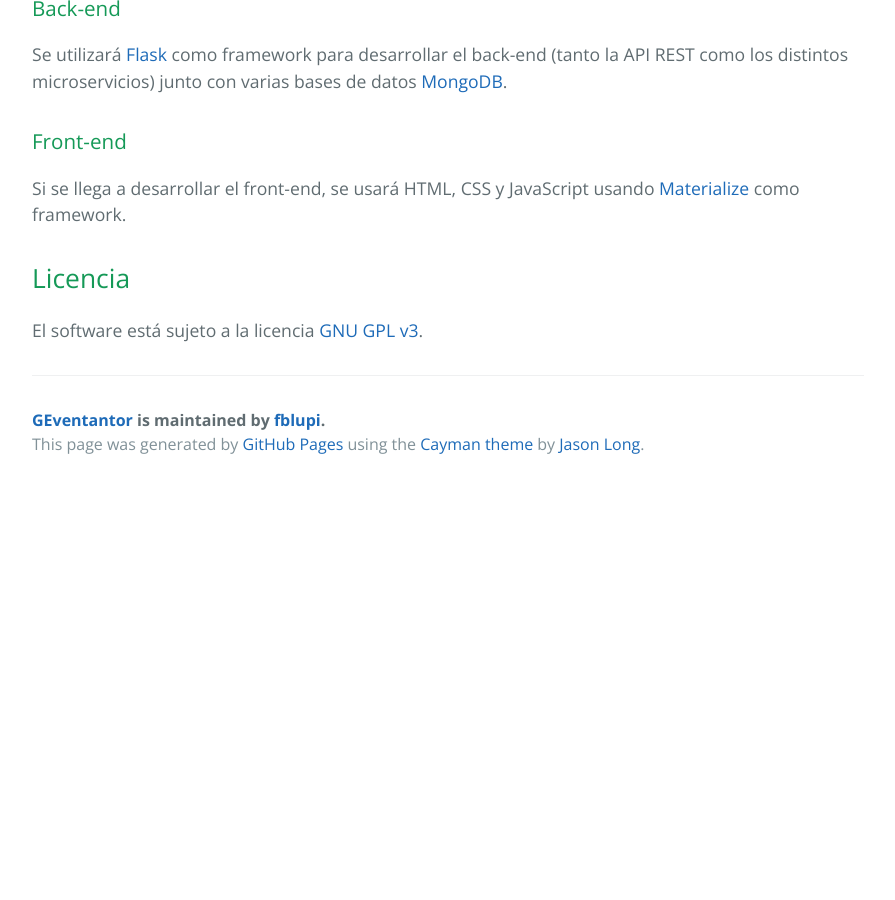
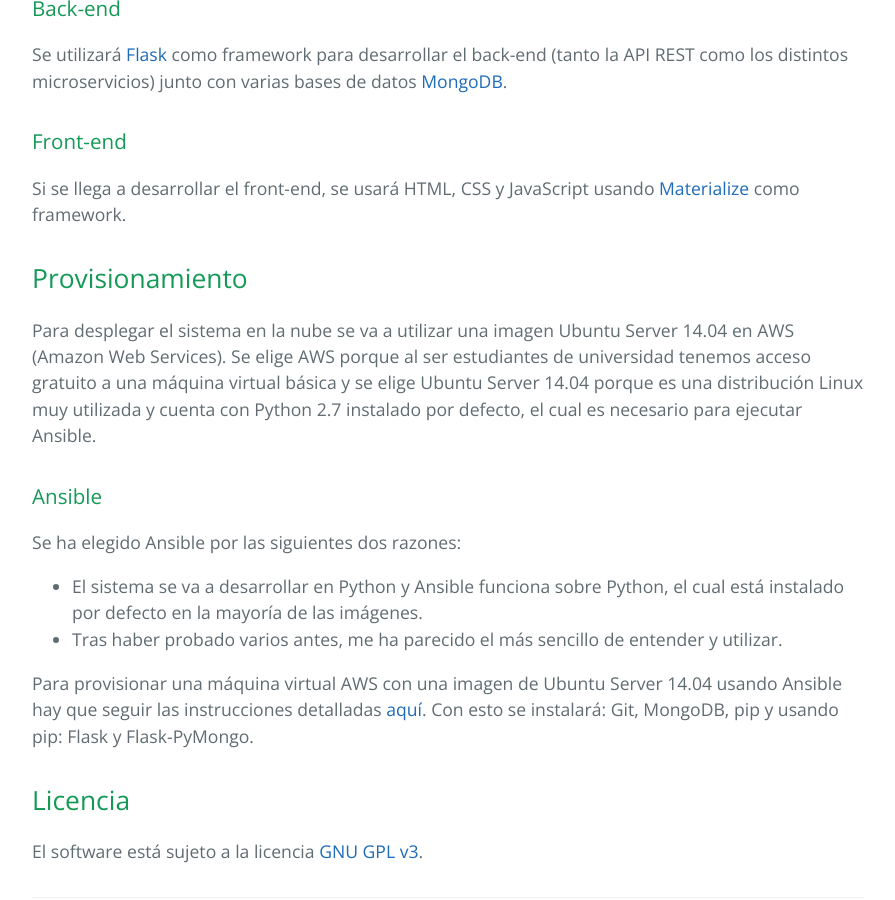
Before and after one commit to fblupi/GEventator, a Jekyll site: the page built from index.md, in a window 1280 px wide and 900 px high, scrolled down 1684 px. Shown: the whole window, without its empty margins (192-1087 px from the left). Built offline with Jekyll 4.4.1, drawn with Linux system fonts in a browser that asks for light colours; before the commit the page ends 2172 px from its top, so only the background shows below that.

Commit message:
Sync gh-pages with master

```diff
--- a/index.md
+++ b/index.md
@@ -42,6 +42,18 @@ Se utilizará [Flask](http://flask.pocoo.org/) como framework para desarrollar e
 
 Si se llega a desarrollar el front-end, se usará HTML, CSS y JavaScript usando [Materialize](http://materializecss.com/) como framework.
 
+## Provisionamiento
+
+Para desplegar el sistema en la nube se va a utilizar una imagen Ubuntu Server 14.04 en AWS (Amazon Web Services). Se elige AWS porque al ser estudiantes de universidad tenemos acceso gratuito a una máquina virtual básica y se elige Ubuntu Server 14.04 porque es una distribución Linux muy utilizada y cuenta con Python 2.7 instalado por defecto, el cual es necesario para ejecutar Ansible.
+
+### Ansible
+
+Se ha elegido Ansible por las siguientes dos razones:
+* El sistema se va a desarrollar en Python y Ansible funciona sobre Python, el cual está instalado por defecto en la mayoría de las imágenes.
+* Tras haber probado varios antes, me ha parecido el más sencillo de entender y utilizar.
+
+Para provisionar una máquina virtual AWS con una imagen de Ubuntu Server 14.04 usando Ansible hay que seguir las instrucciones detalladas [aquí](provision/Ansible/README.md). Con esto se instalará: Git, MongoDB, pip y usando pip: Flask y Flask-PyMongo.
+
 ## Licencia
 
 El software está sujeto a la licencia [GNU GPL v3](https://github.com/fblupi/master_informatica-CC/blob/master/LICENSE).
```
Also changed, not shown: README.md.
